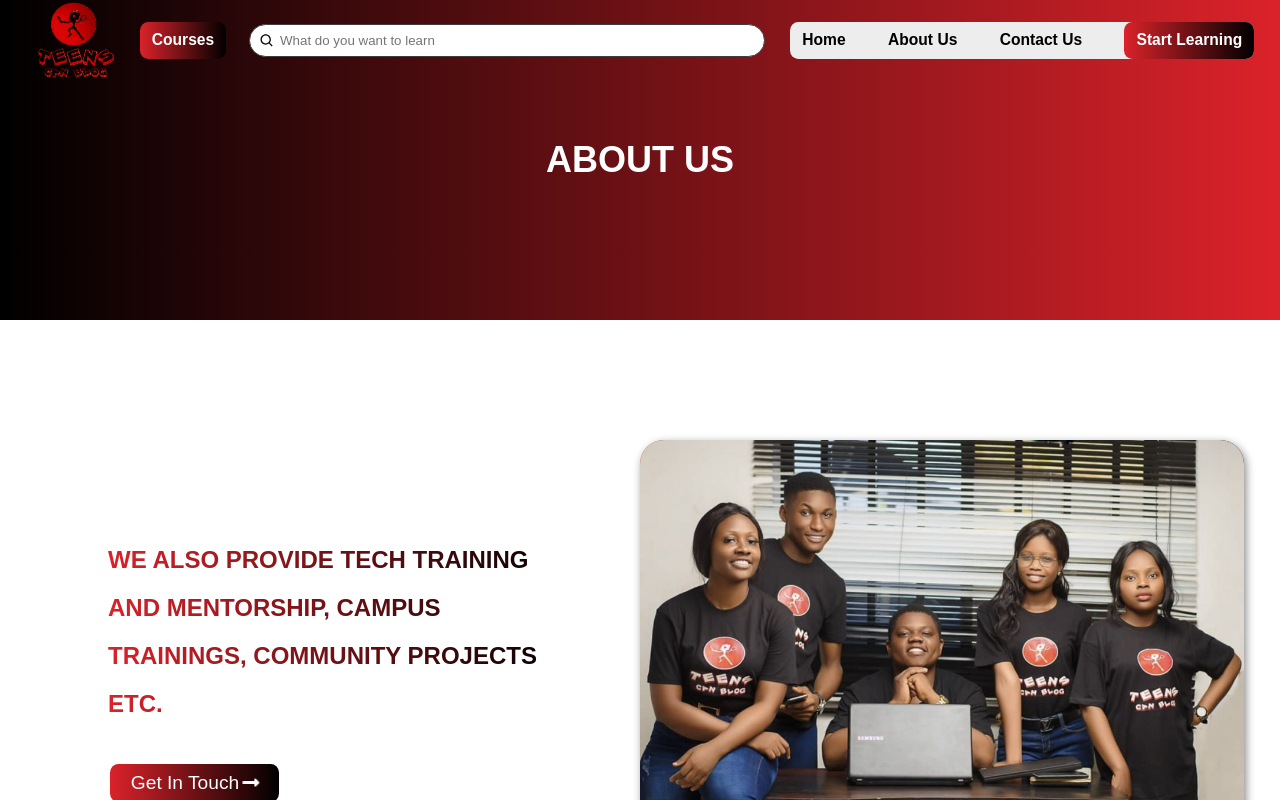
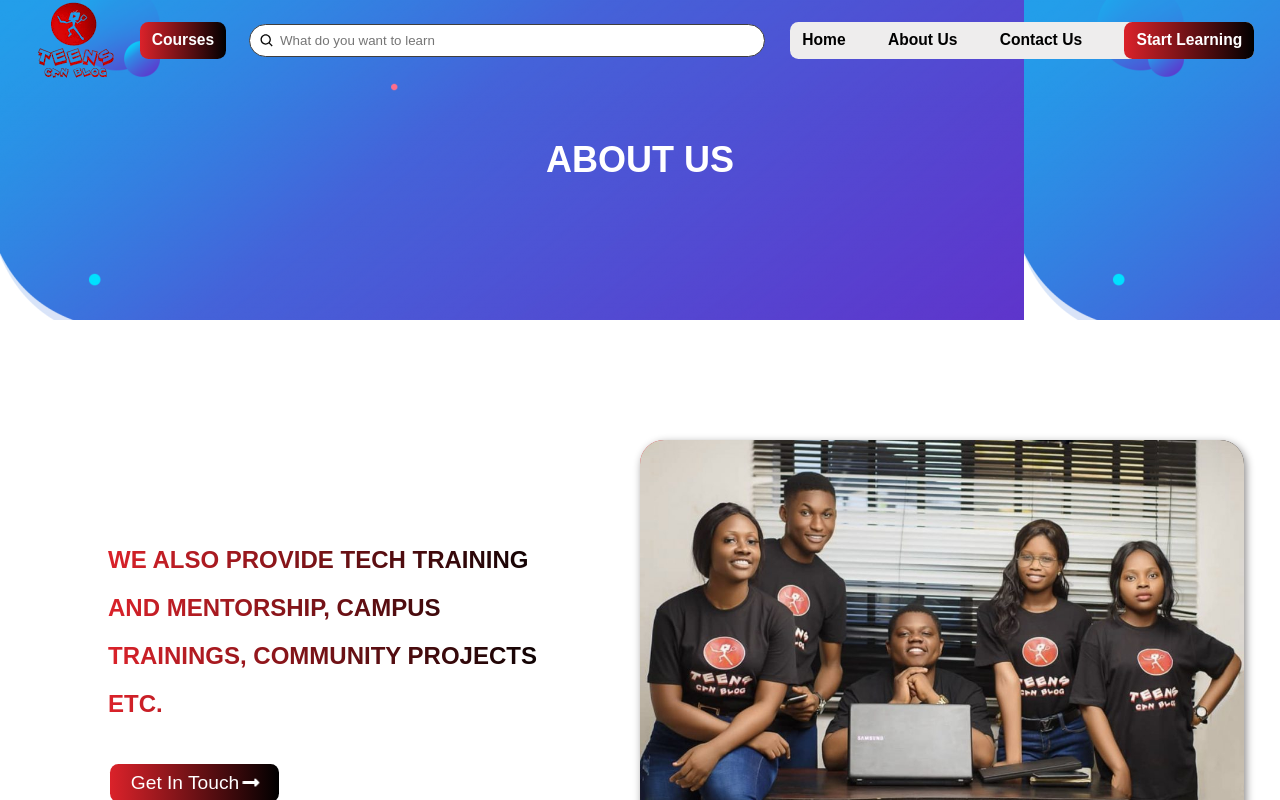
Before and after one commit to Niscolinx/teenscan, a React (Create React App) app: page /about in a window 1280 px wide. Shown: the top 800 px of the page. Built offline with nearby package versions, Linux system fonts and the light colour scheme; what react-router-last-location would draw is missing.

Commit message:
working on story section

```diff
--- a/src/sass/components/about.scss
+++ b/src/sass/components/about.scss
@@ -10,7 +10,9 @@
         // top: 0;
         // left: 0;
         // right: 0;
-        background: $linear-gradient1;
+       // background: $linear-gradient1;
+       background: url(../../assets//banner.png);
+
         height: 40vh;
         display: grid;
         justify-items: center;
```
Also changed, not shown: src/assets/banner.png (added).
